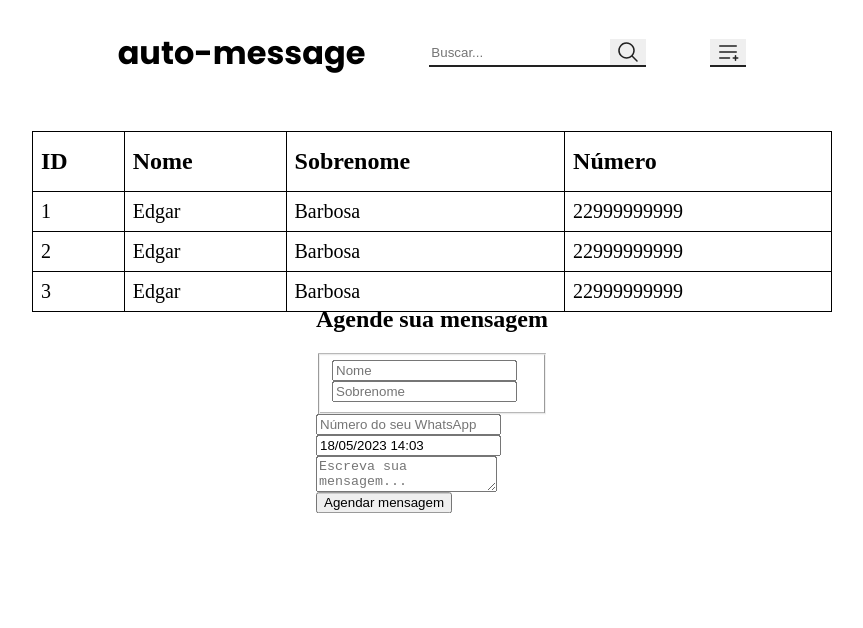
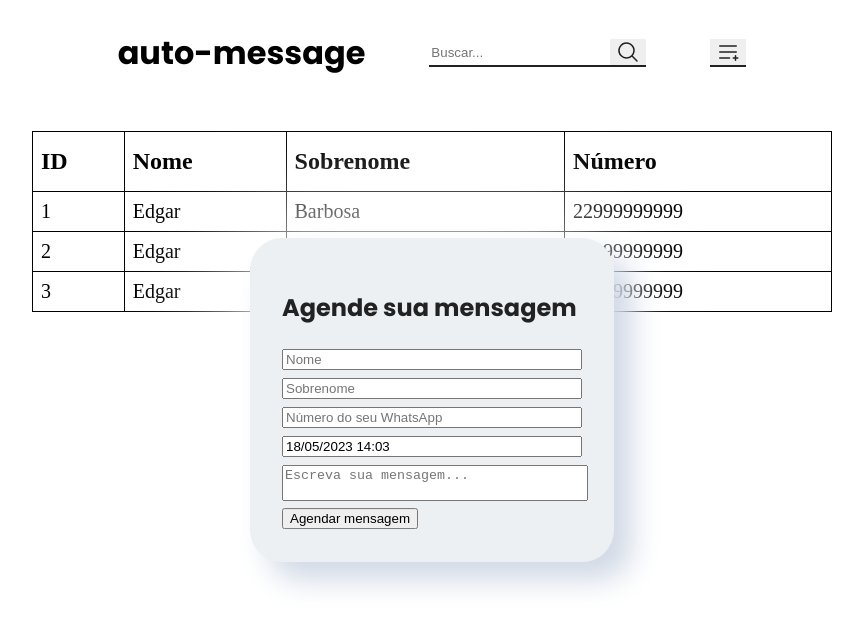
Before and after one commit to edgarfbarbosa/CRUD, a React (Vite) app: page / in a window 1280 px wide. Both pictures are taken after a click on the button 936 px from the left and 53 px from the top of the page. Shown: the top 628 px of the page, without its empty margins (208-1071 px from the left). Built offline with nearby package versions, Linux system fonts and the light colour scheme.

Commit message:
styles(Modal): Pequenas alterações realizadas

```diff
--- a/src/components/Modal/Modal.module.css
+++ b/src/components/Modal/Modal.module.css
@@ -4,8 +4,32 @@
 }
 
 .form__container {
+  background: var(--bg-color);
+  box-shadow: 18px 18px 30px var(--shadow-1),
+    -18px -18px 100px var(--shadow-2);
+  border-radius: 2rem;
+  color: var(--font-color);
+  font-family: var(--font);
+  left: 50%;
+  padding: 2rem;
   position: fixed;
   top: 50%;
-  left: 50%;
   transform: translate(-50%, -50%);
+  width: 300px;
 }
+
+.form__container div {
+  margin: .25rem 0;
+}
+
+.form__container div {
+  display: flex;
+  flex-direction: column;
+  border: none;
+  width: 100%;
+}
+
+.form__container textarea {
+  width: 100%;
+  resize: none;
+}
--- a/src/components/Modal/index.jsx
+++ b/src/components/Modal/index.jsx
@@ -10,7 +10,7 @@ export function Modal({ isOpen }) {
       <form className={styles.form__container}>
         <h2>Agende sua mensagem</h2>
 
-        <fieldset>
+        <div>
           <div>
             <label htmlFor="name"></label>
             <input id="name" type="text" placeholder="Nome" />
@@ -19,17 +19,14 @@ export function Modal({ isOpen }) {
             <label htmlFor="surname"></label>
             <input id="surname" type="text" placeholder="Sobrenome" />
           </div>
-        </fieldset>
+        </div>
 
         <div>
           <label htmlFor="number"></label>
           <input id="number" type="tel" placeholder="Número do seu WhatsApp" />
         </div>
 
-        <div>
-          <label htmlFor="date"></label>
-          <DateTimerPicker />
-        </div>
+        <DateTimerPicker />
 
         <div>
           <textarea placeholder="Escreva sua mensagem..." />
```
